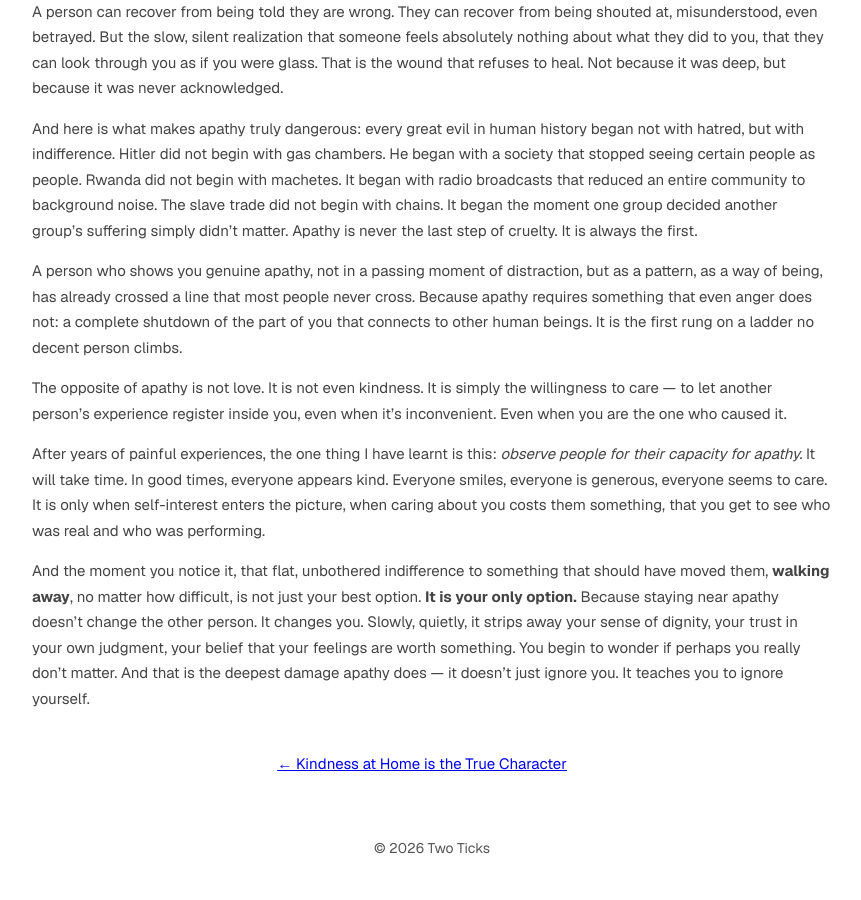
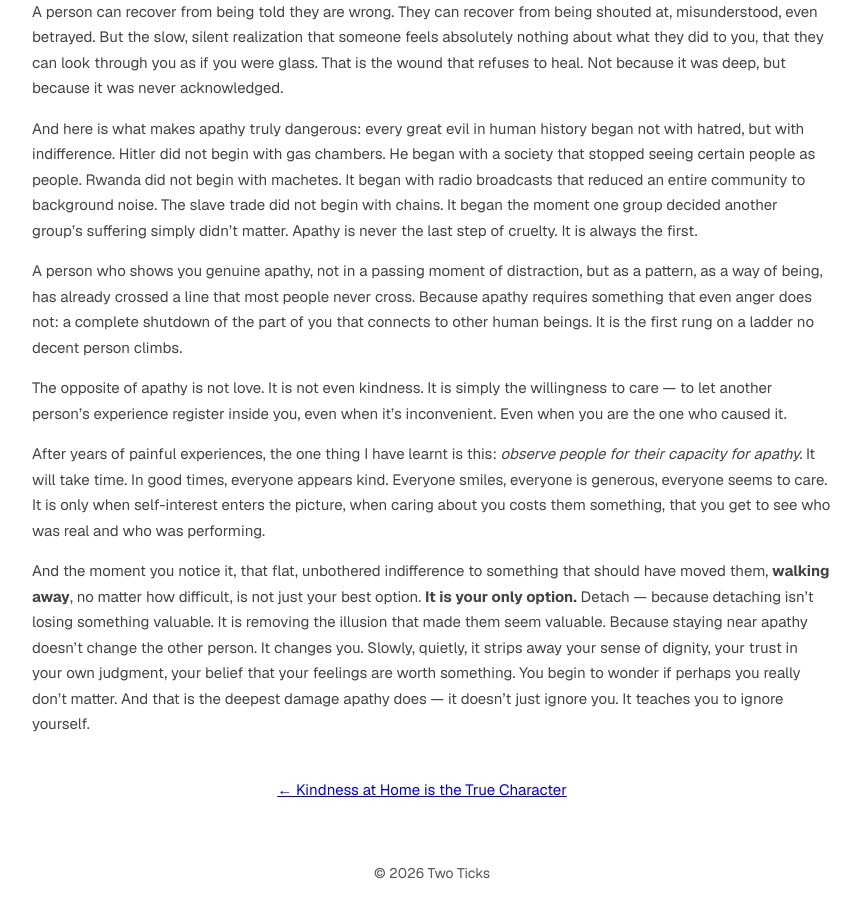
Before and after one commit to trmanish/trmanish.github.io, a Jekyll site: the page built from _posts/2026-04-10-apathy-is-the-most-painful-human-behavior.md, in a window 1280 px wide and 900 px high, scrolled down 919 px. Shown: the whole window, without its empty margins (208-1069 px from the left). Built offline with Jekyll 4.4.1, drawn with Linux system fonts in a browser that asks for light colours; before the commit the page ends 1794 px from its top, so only the background shows below that.

Commit message:
Add detach line to final paragraph in Apathy post

```diff
--- a/_posts/2026-04-10-apathy-is-the-most-painful-human-behavior.md
+++ b/_posts/2026-04-10-apathy-is-the-most-painful-human-behavior.md
@@ -36,4 +36,4 @@ The opposite of apathy is not love. It is not even kindness. It is simply the wi
 
 After years of painful experiences, the one thing I have learnt is this: *observe people for their capacity for apathy.* It will take time. In good times, everyone appears kind. Everyone smiles, everyone is generous, everyone seems to care. It is only when self-interest enters the picture, when caring about you costs them something, that you get to see who was real and who was performing.
 
-And the moment you notice it, that flat, unbothered indifference to something that should have moved them, **walking away**, no matter how difficult, is not just your best option. **It is your only option.** Because staying near apathy doesn't change the other person. It changes you. Slowly, quietly, it strips away your sense of dignity, your trust in your own judgment, your belief that your feelings are worth something. You begin to wonder if perhaps you really don't matter. And that is the deepest damage apathy does — it doesn't just ignore you. It teaches you to ignore yourself.
+And the moment you notice it, that flat, unbothered indifference to something that should have moved them, **walking away**, no matter how difficult, is not just your best option. **It is your only option.** Detach — because detaching isn't losing something valuable. It is removing the illusion that made them seem valuable. Because staying near apathy doesn't change the other person. It changes you. Slowly, quietly, it strips away your sense of dignity, your trust in your own judgment, your belief that your feelings are worth something. You begin to wonder if perhaps you really don't matter. And that is the deepest damage apathy does — it doesn't just ignore you. It teaches you to ignore yourself.
```
